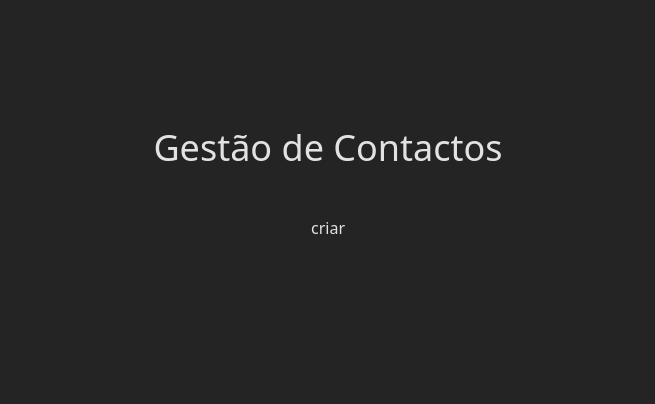
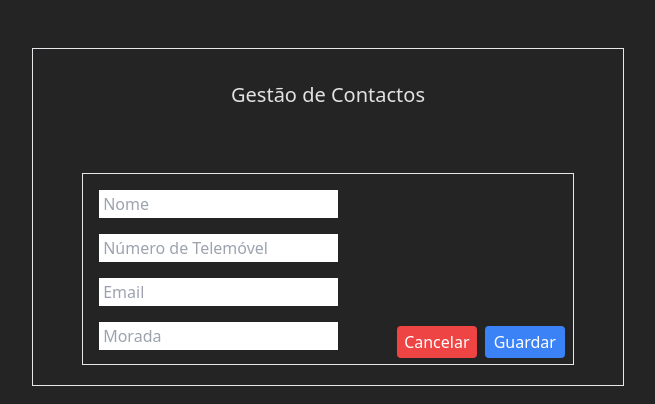
Before and after one commit to SShrimpman/Teste-VUE-5421, a Vue app in the folder my-project/: page /create in a window 1280 px wide. Shown: the top 404 px of the page, without its empty margins (312-967 px from the left). Built offline with nearby package versions, Linux system fonts and the light colour scheme.

Commit message:
CreateContact finalized, create and list working fine, did some adjustments to List component and App.vue

```diff
--- a/my-project/src/App.vue
+++ b/my-project/src/App.vue
@@ -1,7 +1,4 @@
 <template>
-  <h1 class="text-center text-4xl pt-32">
-    Gestão de Contactos
-  </h1>
   <div class="m-12 text-center">
     <router-view></router-view>
   </div>
--- a/my-project/src/components/CreateContact.vue
+++ b/my-project/src/components/CreateContact.vue
@@ -1,15 +1,64 @@
 <template>
-    <div>
-        criar
-    </div>
+    <form @submit.prevent="onSubmitHandler($event)">
+        <div class="flex justify-center">
+            <div class="border py-5 w-3/6">
+                <div class="flex justify-center py-3 pb-16">
+                    <h1 class="text-xl font-medium">
+                        Gestão de Contactos
+                    </h1>
+                </div>
+                <div class="flex justify-center h-48">
+                    <div class="grid grid-cols-2 border p-2 w-5/6">
+                        <div class="grid content-start">
+                            <input class="h-7 p-1 m-2" type="text" placeholder="Nome" v-model="addContact.fullname">
+                            <input class="h-7 p-1 m-2" type="text" placeholder="Número de Telemóvel" v-model="addContact.cellphone">
+                            <input class="h-7 p-1 m-2" type="email" placeholder="Email" v-model="addContact.email">
+                            <input class="h-7 p-1 m-2" type="text" placeholder="Morada" v-model="addContact.address">
+                        </div>
+                        <div class="flex justify-end items-end gap-2">
+                            <button type="reset" class="bg-red-500 hover:bg-red-700 text-white w-20 h-8 rounded" @click="cancel">Cancelar</button>
+                            <button type="submit" class="bg-blue-500 hover:bg-blue-700 text-white w-20 h-8 rounded">Guardar</button>
+                        </div>
+                    </div>
+                </div>
+            </div>
+        </div>
+    </form>
 </template>
 
 <script>
-    export default {
+import addContact  from '../models/addContact'
+import {contactStore} from '../store/contactStore';
 
-    }
+export default {
+    setup(){
+        const contactStoreT = contactStore()
+        return {contactStoreT}
+    },
+    data() {
+        return {
+            addContact: new addContact(),
+        };
+    },
+    computed:{
+        getContacts(){
+            return this.contactStoreT.getContacts;
+        }
+    },
+    methods: {
+        onSubmitHandler(e){
+                if(this.addContact.id){
+                    this.contactStoreT.update(this.addContact)
+                    this.$router.push({ name: "List" });
+                }
+                else{
+                    this.contactStoreT.add(this.addContact)
+                    this.$router.push({ name: "List" });
+                }
+        },
+        cancel() {
+            this.$router.push({ name: "List" });
+        }
+    },
+}
 </script>
-
-<style lang="scss" scoped>
-
-</style>
--- a/my-project/src/components/List.vue
+++ b/my-project/src/components/List.vue
@@ -1,15 +1,20 @@
 <template>
     <div class="flex justify-center">
         <div class="border p-5 w-3/6">
-                <div class="flex justify-end gap-2">
-                    <button class="border bg-blue-500 hover:bg-blue-700 w-24 p-1 rounded" @click="create">Create</button>
-                </div>
+            <div class="flex justify-center py-3 pb-5">
+                <h1 class="text-xl font-medium">
+                    Gestão de Contactos
+                </h1>
+            </div>
+            <div class="flex justify-end gap-2">
+                <button class="border bg-blue-500 hover:bg-blue-700 w-24 p-1 rounded" @click="create">Create</button>
+            </div>
             <div class="border my-3 p-4">
-                    <div v-for="(item) in getContacts" class="grid grid-cols-2 m-2">
-                        <div class="flex flex-start m-2">
+                    <div v-for="(item) in getContacts" class="grid grid-cols-2 m-2 border rounded">
+                        <div class="flex flex-start m-2 p-2">
                             <h1>{{item.fullname}}</h1>
                         </div>
-                        <div class="flex justify-end">
+                        <div class="flex justify-end p-2">
                             <button class="border bg-blue-500 hover:bg-blue-700 w-24 p-1 rounded" @click="details(item)">Details</button>
                         </div>
                     </div>
```
